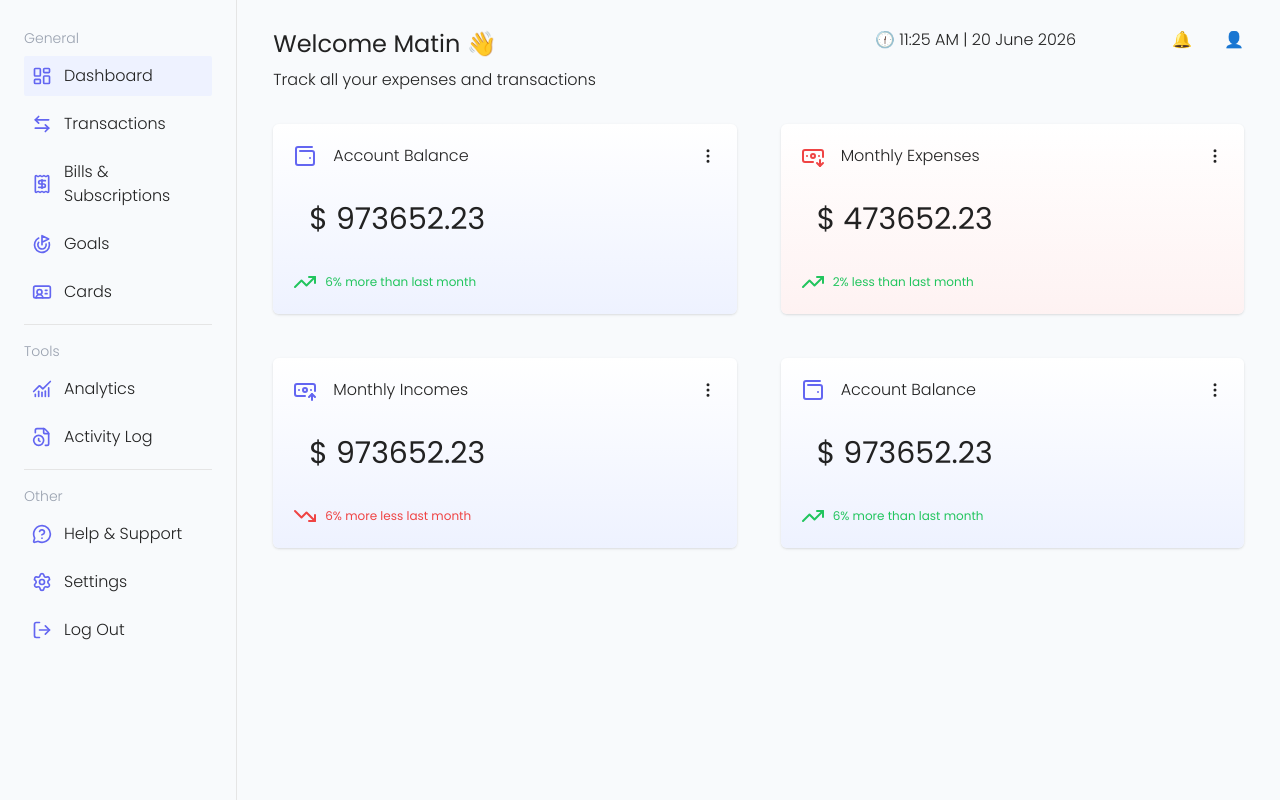
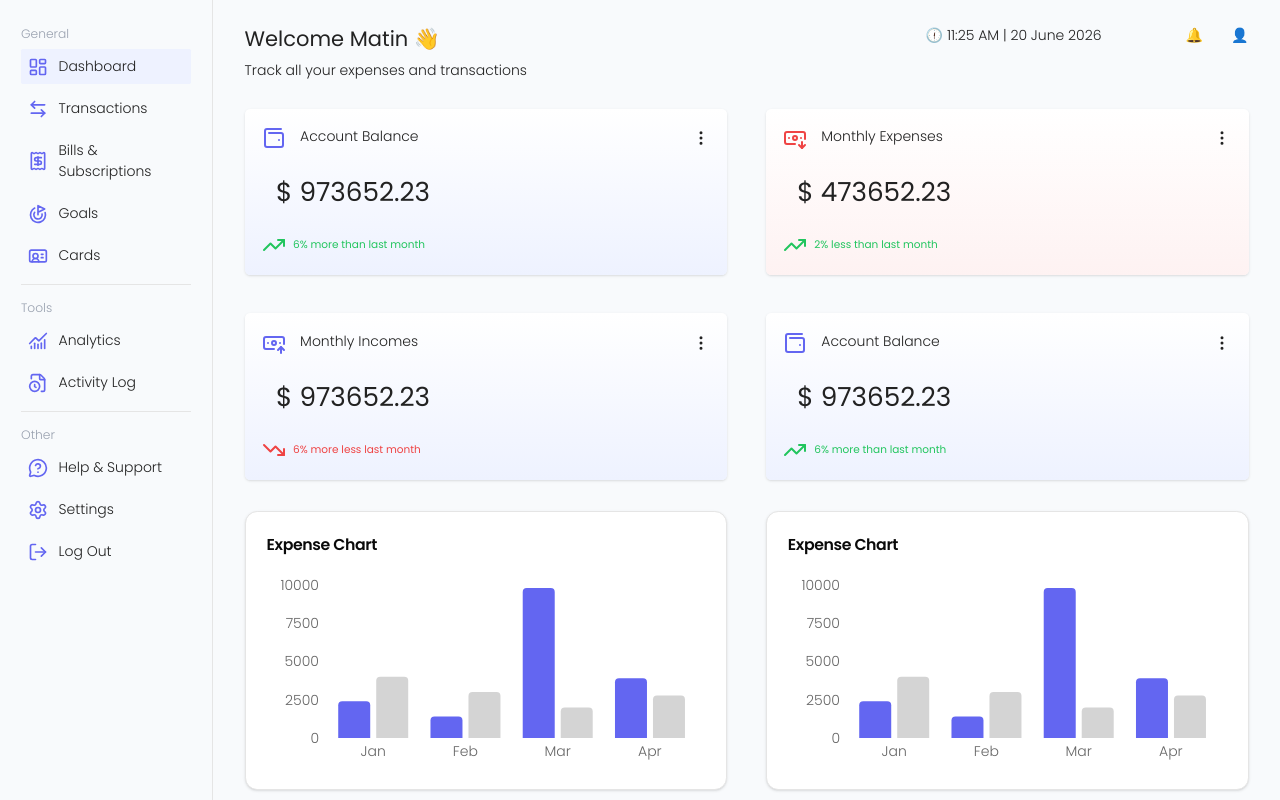
Before and after one commit to matinstack/exchangify-app, a Next.js app: page /app/dashboard in a window 1280 px wide. Built offline with nearby package versions, Linux system fonts and the light colour scheme.

Commit message:
feat: add charts to dashboard

```diff
--- a/app/globals.css
+++ b/app/globals.css
@@ -162,3 +162,9 @@
     @apply font-sans;
   }
 }
+
+@media (max-width: 1536px) {
+html {
+  font-size: 14px;
+}
+}
--- a/components/application/dashboard/Dashboard.tsx
+++ b/components/application/dashboard/Dashboard.tsx
@@ -1,9 +1,14 @@
 import Cards from "@/components/application/dashboard/Cards";
+import ExpenseChart from "@/components/application/dashboard/charts/ExpenseChart";
 
 const Dashboard = () => {
   return (
     <div>
       <Cards />
+      <div className={"grid xl:grid-cols-2 md:grid-cols-1  gap-11 sm:pt-9 "}>
+        <ExpenseChart />
+        <ExpenseChart />
+      </div>
     </div>
   );
 };
--- /dev/null
+++ b/components/application/dashboard/charts/ExpenseChart.tsx
@@ -0,0 +1,84 @@
+"use client";
+import {
+  BarChart,
+  Bar,
+  XAxis,
+  YAxis,
+  CartesianGrid,
+  Tooltip,
+  Legend,
+  ResponsiveContainer,
+} from "recharts";
+
+// نمونه داده‌ها
+const data = [
+  { name: "Jan", pv: 2400, uv: 4000 },
+  { name: "Feb", pv: 1398, uv: 3000 },
+  { name: "Mar", pv: 9800, uv: 2000 },
+  { name: "Apr", pv: 3908, uv: 2780 },
+];
+
+export default function ExpenseChart() {
+  return (
+    // استفاده از کلاس‌های متغیر دار Shadcn برای بک‌گراند و بوردر
+    <div className="w-full max-w-full rounded-xl border border-border bg-card p-6 text-card-foreground shadow-sm">
+      <div className="mb-5">
+        <h3 className="text-lg font-semibold tracking-tight">Expense Chart</h3>
+      </div>
+
+      <div className="h-55  w-full">
+        <ResponsiveContainer width="100%" height="100%">
+          <BarChart
+            data={data}
+            margin={{ top: 10, right: 10, bottom: 0 }}
+            barGap={6}
+          >
+            {/* خطوط پس‌زمینه که با رنگ بوردر چادسی‌ان هماهنگه */}
+
+            {/* محورها با رنگ متن ثانویه سیستم (muted-foreground) */}
+            <XAxis
+              dataKey="name"
+              tickLine={false}
+              axisLine={false}
+              className="text-xs fill-muted-foreground"
+            />
+            <YAxis
+              tickLine={false}
+              axisLine={false}
+              className="text-xs fill-muted-foreground"
+            />
+
+            {/* کامپوننت Tooltip با کلاس‌های کامپوننت پاپ‌آپِ Shadcn */}
+            <Tooltip
+              contentStyle={{
+                backgroundColor: "var(--popover)",
+                borderColor: "var(--border)",
+                borderRadius: "var(--radius)",
+                color: "var(--popover-foreground)",
+              }}
+              cursor={{ fill: "var(--muted)", opacity: 0.15 }}
+            />
+
+            {/* ستون اول: رنگ اصلی تم شما (Primary) */}
+            <Bar
+              dataKey="pv"
+              className="fill-brand"
+              radius={[4, 4, 0, 0]}
+              maxBarSize={32}
+              activeBar={{ opacity: 0.85 }}
+            />
+
+            {/* ستون دوم: یک رنگ ثانویه جذاب (مثلا متمایز یا دایورسیفاید شده) */}
+            <Bar
+              dataKey="uv"
+              fill="var(--chart-1, #06b6d4)"
+              radius={[4, 4, 0, 0]}
+              maxBarSize={32}
+              activeBar={{ opacity: 0.85 }}
+            />
+          </BarChart>
+        </ResponsiveContainer>
+      </div>
+    </div>
+  );
+}
--- a/package.json
+++ b/package.json
@@ -11,6 +11,7 @@
     "generate": "node scripts/generate.js"
   },
   "dependencies": {
+    "@recharts/devtools": "^0.0.14",
     "class-variance-authority": "^0.7.1",
     "clsx": "^2.1.1",
     "dayjs": "^1.11.21",
@@ -22,6 +23,7 @@
     "radix-ui": "^1.5.0",
     "react": "19.2.4",
     "react-dom": "19.2.4",
+    "recharts": "^3.9.0",
     "shadcn": "^4.11.0",
     "tailwind-merge": "^3.6.0",
     "tw-animate-css": "^1.4.0"
```
Also changed, not shown: 1 other file (tests, documents, lock files or other folders).
